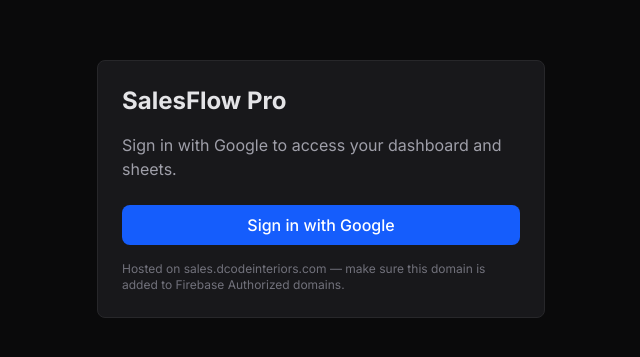
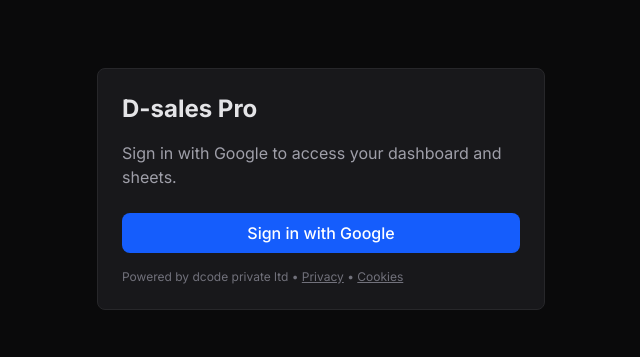
Before and after one commit to akkillies1/D-sales, a React (Vite) app: page / in a window 1280 px wide. Shown: the part 211-568 px from the top of the page, without its empty margins (319-959 px from the left). Built offline with nearby package versions, Linux system fonts and the light colour scheme; no server answers.

Commit message:
ui: rebrand sign-in page to D-sales Pro; add powered-by and privacy links

```diff
--- a/src/App.tsx
+++ b/src/App.tsx
@@ -125,6 +125,22 @@
       if (typeof unsubscribe === 'function') unsubscribe();
     };
   }, []);
+
+  // When signed in and we have a saved spreadsheet id + token, auto-sync once
+  useEffect(() => {
+    const tryAutoSync = async () => {
+      try {
+        const savedSheetId = localStorage.getItem('google_spreadsheet_id');
+        if (currentUser && oauthToken && savedSheetId) {
+          await handleSyncWithGoogle(savedSheetId, oauthToken, localStorage.getItem('google_sheet_tab') || undefined);
+        }
+      } catch (e) {
+        // ignore
+      }
+    };
+    tryAutoSync();
+    // eslint-disable-next-line react-hooks/exhaustive-deps
+  }, [currentUser, oauthToken]);
 
   // Persist demo changes locally
   const persistState = (newLeads: Lead[], newHeaders: string[]) => {
@@ -466,8 +482,8 @@
   if (!currentUser) {
     return (
       <div className="flex items-center justify-center h-screen w-full bg-[#0A0A0B] text-[#E4E4E7]">
-        <div className="w-full max-w-md p-6 bg-zinc-900 rounded-lg border border-zinc-800">
-          <h1 className="text-2xl font-bold mb-4">SalesFlow Pro</h1>
+    <div className="w-full max-w-md p-6 bg-zinc-900 rounded-lg border border-zinc-800">
+          <h1 className="text-2xl font-bold mb-4">D-sales Pro</h1>
           <p className="text-zinc-400 mb-6">Sign in with Google to access your dashboard and sheets.</p>
           <button
             onClick={handleSignIn}
@@ -476,7 +492,7 @@
           >
             {isLoading ? 'Signing in...' : 'Sign in with Google'}
           </button>
-          <p className="text-xs text-zinc-500 mt-4">Hosted on sales.dcodeinteriors.com — make sure this domain is added to Firebase Authorized domains.</p>
+          <p className="text-xs text-zinc-500 mt-4">Powered by dcode private ltd • <a href="/privacy" className="underline">Privacy</a> • <a href="/cookies" className="underline">Cookies</a></p>
         </div>
       </div>
     );
```
